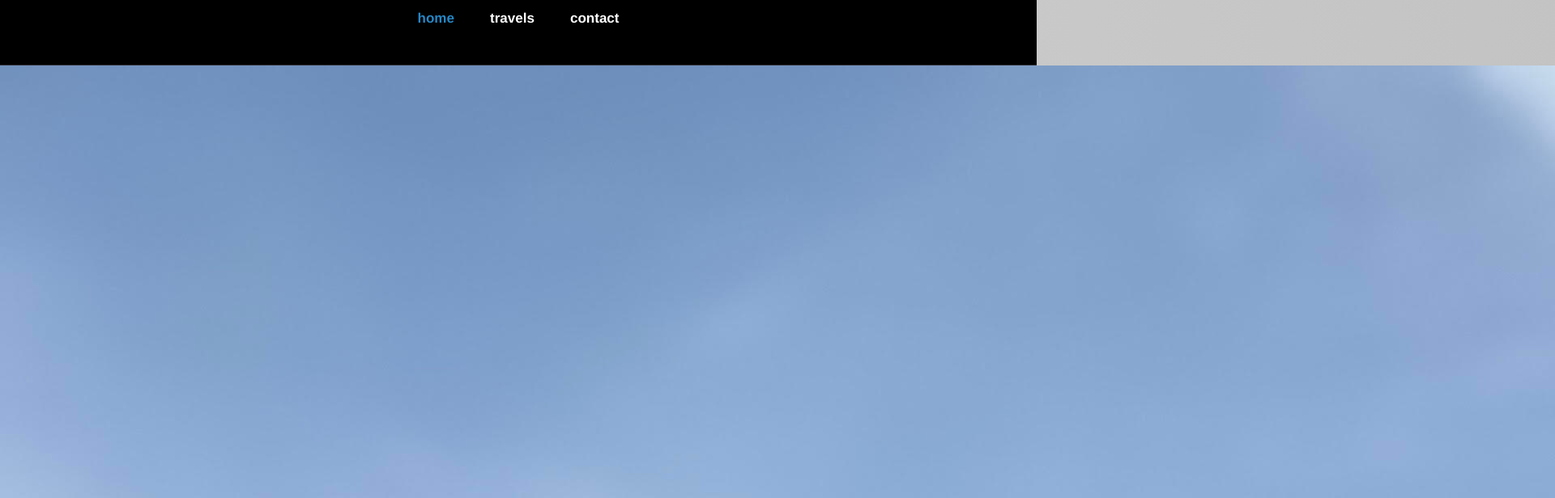
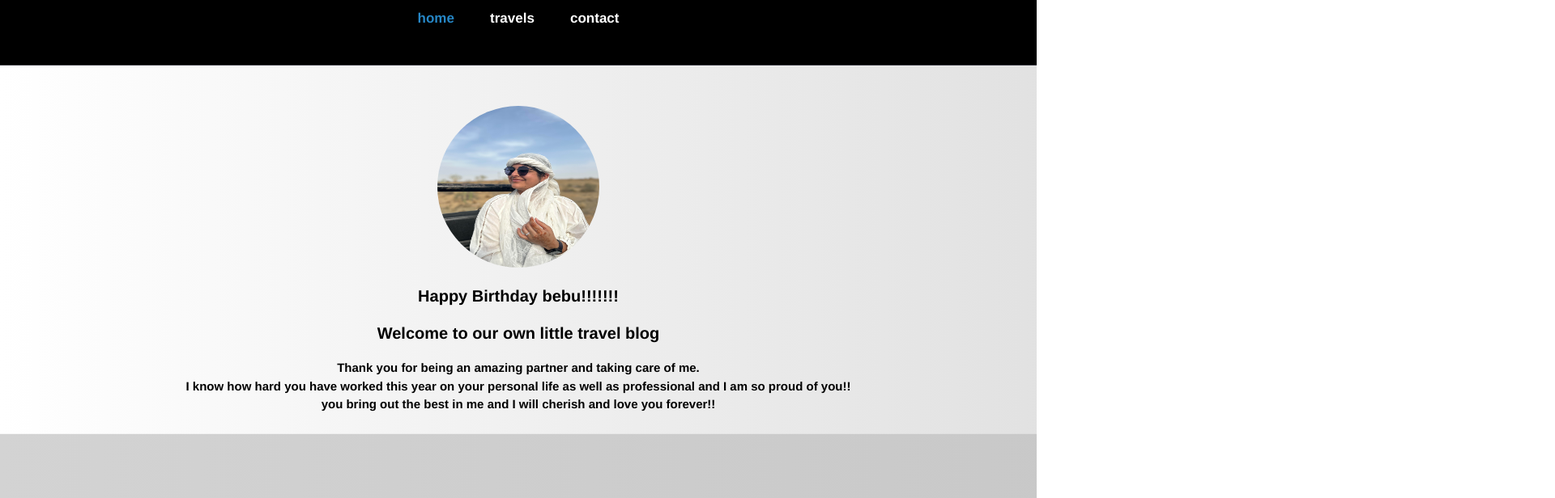
Before and after one commit to HimaniVinaik/himaniandkushal, a plain HTML site: page index.html in a window 1280 px wide. Shown: the top 616 px of the page at 81% size, 1920 px wide, since content can reach past the window. Drawn offline with Linux system fonts and the light colour scheme; a script that the page names is missing.

Commit message:
Update style.css

```diff
--- a/style.css
+++ b/style.css
@@ -107,3 +107,54 @@ header li{
   border-radius: 10%;
   margin-bottom: 10px;
 }
+
+
+.Intro {
+ text-align: center;
+ min-height: 100px;
+ min-width: 100px;
+ padding-top: 50px;
+ padding-bottom: 10px;
+ background-image: linear-gradient(to right, white,lightgray, darkgray);
+ background-size: 300%;
+ background-position: left;
+ transition: background-position 1s;
+ color: #ffffff;
+}
+
+.Intro:hover, .Intro focus {
+  background-position: right;
+}
+
+
+
+.Intro img{
+  height: 200px;
+  width: 200px;
+  border-radius: 50%;
+  animation: transitionIN 3s;
+}
+
+.Intro h1{
+  color: black;
+  font-weight: bold;
+  font-size: 20px;
+}
+
+.Intro h2{
+  color: black;
+  font-size: 20px;
+}
+
+.Intro h3{
+  color: black;
+  font-size: 15px;
+  align-content: center;
+}
+
+.Intro p{
+  color: black;
+  font-size: 13px;
+   display: block;
+
+}
```
